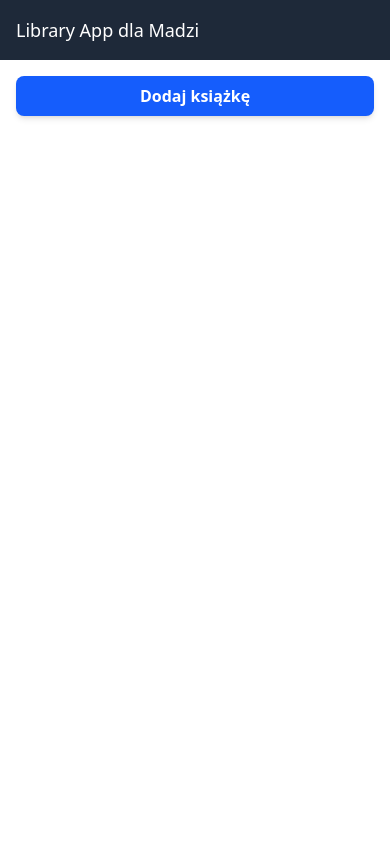
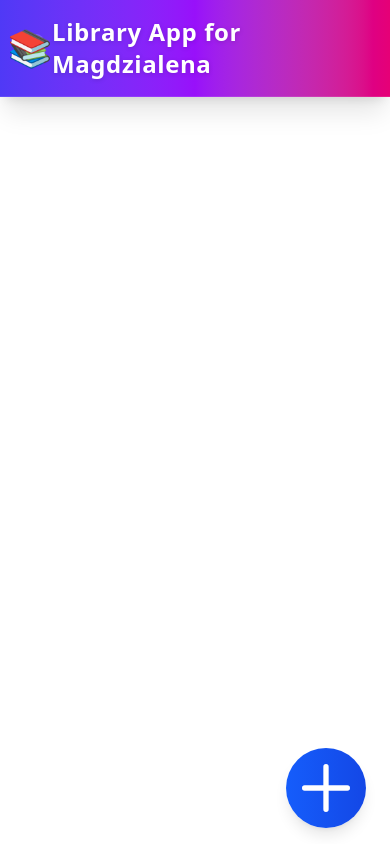
Before and after one commit to Soberek/library, a React (Vite) app: page / in a window 390 px wide. Built offline with nearby package versions, Linux system fonts and the light colour scheme.

Commit message:
feat: add MobileNavbar component and enhance Navbar styling for better UI

```diff
--- a/src/App.tsx
+++ b/src/App.tsx
@@ -1,5 +1,6 @@
 import { useEffect, useState } from "react";
 import Navbar from "./components/Navbar";
+import MobileNavbar from "./components/MobileNavbar";
 import "./App.css";
 import { useBooks } from "./hooks/useBooks";
 import BookForm from "./components/AddBookForm/BookForm";
@@ -38,10 +39,11 @@ function App() {
   return (
     <>
       <Navbar />
+      <MobileNavbar />
       <div className="flex flex-col rounded-lg bg-white">
         {/* Add a button to toggle the form visibility */}
         <button
-          className="m-4 cursor-pointer rounded-lg bg-blue-600 px-6 py-2 font-semibold text-white shadow-md transition-colors duration-200 hover:bg-blue-700 focus:ring-2 focus:ring-blue-400 focus:outline-none"
+          className="m-4 hidden cursor-pointer rounded-lg bg-blue-600 px-6 py-2 font-semibold text-white shadow-md transition-colors duration-200 hover:bg-blue-700 focus:ring-2 focus:ring-blue-400 focus:outline-none md:flex"
           onClick={handleFormVisibility}
         >
           {isFormVisible ? "Ukryj formularz" : "Dodaj książkę"}
@@ -63,6 +65,39 @@ function App() {
           handleRatingChange={handleRatingChange}
           handleBookDelete={handleBookDelete}
         />
+
+        {/* Fixed add book button */}
+        <button
+          className={`fixed right-6 bottom-4 z-50 flex h-20 w-20 items-center justify-center rounded-full ${
+            isFormVisible
+              ? "bg-gradient-to-r from-red-600 to-red-700 hover:from-red-700 hover:to-red-800"
+              : "bg-gradient-to-r from-blue-600 to-blue-700 hover:from-blue-700 hover:to-blue-800"
+          } text-white shadow-lg transition-all duration-300 hover:scale-110 hover:shadow-xl focus:ring-4 focus:ring-blue-400 focus:outline-none active:scale-95`}
+          onClick={handleFormVisibility}
+        >
+          <svg
+            className="h-16 w-16"
+            fill="none"
+            stroke="currentColor"
+            viewBox="0 0 24 24"
+          >
+            {isFormVisible ? (
+              <path
+                strokeLinecap="round"
+                strokeLinejoin="round"
+                strokeWidth={2}
+                d="M6 18L18 6M6 6l12 12"
+              />
+            ) : (
+              <path
+                strokeLinecap="round"
+                strokeLinejoin="round"
+                strokeWidth={2}
+                d="M12 4v16m8-8H4"
+              />
+            )}
+          </svg>
+        </button>
       </div>
     </>
   );
--- /dev/null
+++ b/src/components/MobileNavbar.tsx
@@ -0,0 +1,56 @@
+const MobileNavbar = () => {
+  //   const [isMenuOpen, setIsMenuOpen] = useState(false);
+
+  return (
+    <nav className="relative border-b border-white/10 bg-gradient-to-r from-indigo-600 via-purple-600 to-pink-600 shadow-xl">
+      <div className="container mx-auto px-4 py-4">
+        <div className="flex items-center justify-between">
+          <div className="flex items-center space-x-2">
+            <div className="flex h-7 w-7 items-center justify-center rounded-lg bg-white/20 backdrop-blur-sm">
+              <span className="text-4xl font-bold text-white">📚</span>
+            </div>
+            <h1 className="text-2xl font-bold tracking-wide text-white drop-shadow-sm sm:text-xl">
+              Library App for Magdzialena
+            </h1>
+          </div>
+
+          {/* Burger menu button */}
+          {/* <button
+            onClick={() => setIsMenuOpen(!isMenuOpen)}
+            className="flex h-8 w-8 flex-col items-center justify-center space-y-1 md:hidden"
+          >
+            <span
+              className={`block h-0.5 w-6 bg-white transition-transform duration-300 ${isMenuOpen ? "translate-y-1.5 rotate-45" : ""}`}
+            ></span>
+            <span
+              className={`block h-0.5 w-6 bg-white transition-opacity duration-300 ${isMenuOpen ? "opacity-0" : ""}`}
+            ></span>
+            <span
+              className={`block h-0.5 w-6 bg-white transition-transform duration-300 ${isMenuOpen ? "-translate-y-1.5 -rotate-45" : ""}`}
+            ></span>
+          </button> */}
+        </div>
+
+        {/* Mobile menu */}
+        {/* <div
+          className={`mt-4 transition-all duration-300 md:hidden ${isMenuOpen ? "max-h-48 opacity-100" : "max-h-0 overflow-hidden opacity-0"}`}
+        >
+          <div className="absolute flex flex-col space-y-2 pt-2">
+            {["Home", "Books", "About"].map((item) => (
+              <a
+                key={item}
+                href="#"
+                className="rounded-lg px-3 py-2 text-sm font-medium text-white/90 transition-all duration-300 hover:bg-white/20 hover:text-white"
+                onClick={() => setIsMenuOpen(false)}
+              >
+                {item}
+              </a>
+            ))}
+          </div>
+        </div> */}
+      </div>
+    </nav>
+  );
+};
+
+export default MobileNavbar;
--- a/src/components/Navbar.tsx
+++ b/src/components/Navbar.tsx
@@ -1,8 +1,27 @@
 const Navbar = () => {
   return (
-    <nav className="bg-gray-800 p-4">
-      <div className="container mx-auto">
-        <h1 className="text-lg text-white">Library App dla Madzi</h1>
+    <nav className="hidden border-b border-white/10 bg-gradient-to-r from-indigo-600 via-purple-600 to-pink-600 shadow-xl md:flex">
+      <div className="container mx-auto flex items-center justify-between px-6 py-5">
+        <div className="flex items-center space-x-3">
+          <div className="flex h-8 w-8 items-center justify-center rounded-lg bg-white/20 backdrop-blur-sm">
+            <span className="text-lg font-bold text-white">📚</span>
+          </div>
+          <h1 className="text-2xl font-bold tracking-wide text-white drop-shadow-sm">
+            Library App dla Madzi
+          </h1>
+        </div>
+
+        <div className="flex items-center space-x-1">
+          {["Home", "Books", "About"].map((item) => (
+            <a
+              key={item}
+              href="#"
+              className="rounded-lg px-4 py-2 font-medium text-white/90 transition-all duration-300 hover:scale-105 hover:bg-white/20 hover:text-white hover:shadow-lg active:scale-95"
+            >
+              {item}
+            </a>
+          ))}
+        </div>
       </div>
     </nav>
   );
```
